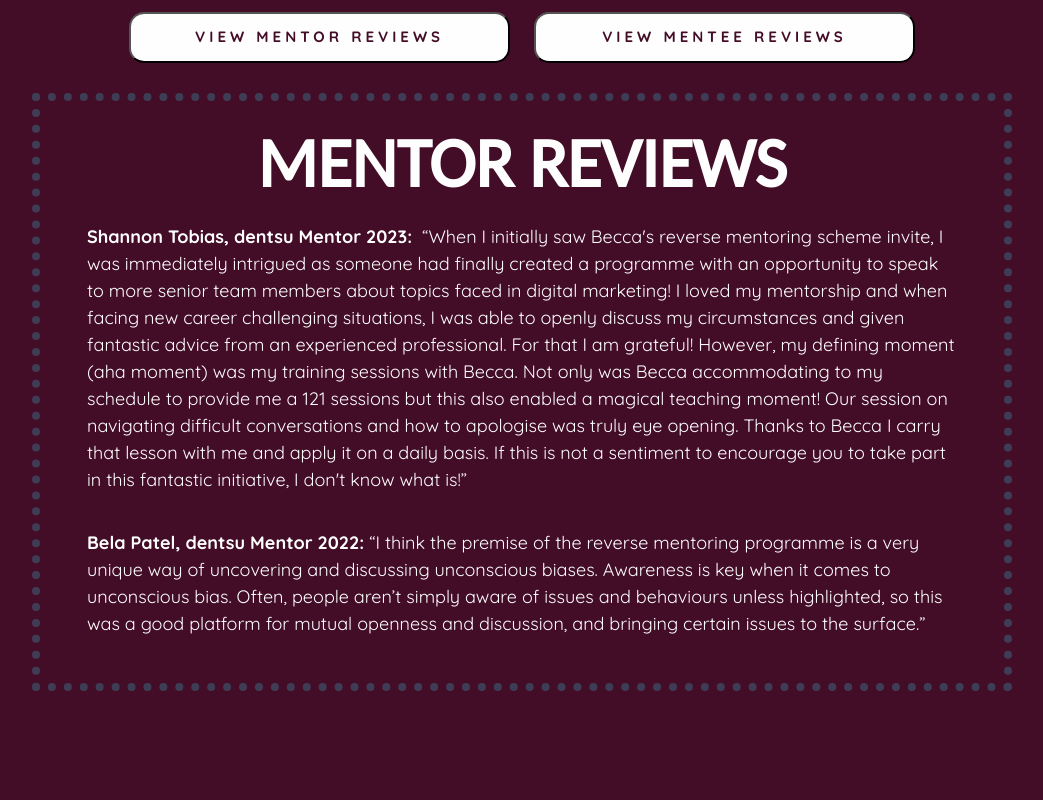
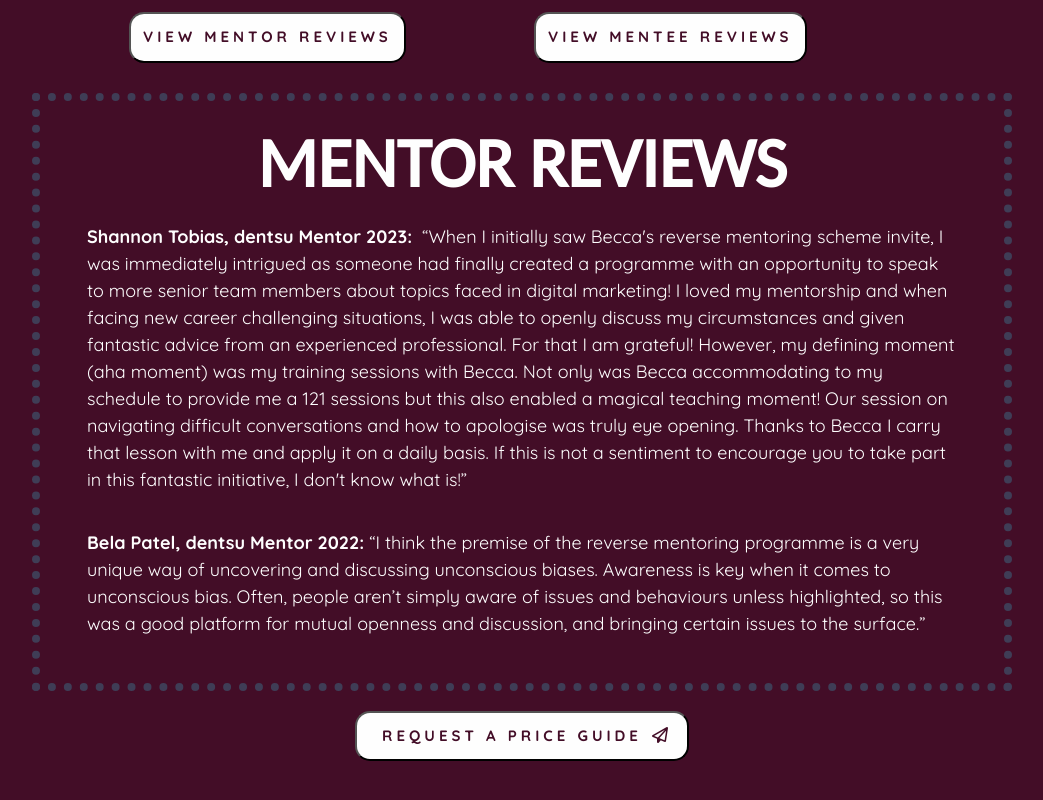
Before and after one commit to SkippyWalnuts/rev-mentoring-react, a React (Create React App) app: page / in a window 1280 px wide. Shown: the part 2595-3395 px from the top of the page, without its empty margins (118-1161 px from the left). Before the commit the page ends 3336 px from the top, so only its background shows below. Built offline with nearby package versions, Linux system fonts and the light colour scheme.

Commit message:
Added PriceGuide button

```diff
--- a/src/About.js
+++ b/src/About.js
@@ -1,5 +1,5 @@
 import React from "react";
-import AboutButton from "./AboutButton";
+import PriceGuide from "./PriceGuide";
 import "./About.css";
 
 export default function About() {
@@ -104,7 +104,7 @@ export default function About() {
     </div>
 </div>
 <span id="reviews"></span>
-<AboutButton />
+<PriceGuide />
 </div>
 
        );
--- a/src/AboutButton.css
+++ b/src/PriceGuide.css
@@ -1,14 +1,19 @@
-.AboutButton button {
+.PriceGuide {
+  padding: 0;
+}
+
+.PriceGuide button {
     display: block;
     margin: 20px auto 5px;
+
     padding: 10px 15px 12px 25px;
   }
 
-.AboutButton a {
+.PriceGuide a {
     color: var(--primary-color);
 }
 
-.AboutButton .price-guide-icon {
+.PriceGuide .price-guide-icon {
 font-size: 16px;
 padding-left: 10px;
 }
--- a/src/AboutButton.js
+++ b/src/PriceGuide.js
@@ -1,10 +1,10 @@
 import React from "react";
-import "./AboutButton.css";
+import "./PriceGuide.css";
 
-export default function AboutButton() {
+export default function PriceGuide() {
     return (
 
-    <div className="AboutButton">
+    <div className="PriceGuide">
 
       <button>
         <a href="mailto:becca.early@outlook.com?subject=A Better Understanding Price Guide Request"
--- a/src/Reviews.css
+++ b/src/Reviews.css
@@ -11,7 +11,6 @@
 
 .Reviews button {
     margin-bottom: 15px;
-    width: 100%;
 }
 
 @media (max-width: 700px) {
--- a/src/Reviews.js
+++ b/src/Reviews.js
@@ -1,4 +1,5 @@
 import React, { useState } from "react";
+import PriceGuide from "./PriceGuide";
 import ReviewsSection from "./ReviewsSection";
 import "./Reviews.css";
 
@@ -53,6 +54,9 @@ if (loaded) {
             </div>
             </div>
         <ReviewsSection title={section} />
+        <div className="row">
+        <PriceGuide />
+        </div>
         <span id="Reviews"></span>
         </div>
     );
--- a/src/ReviewsSection.js
+++ b/src/ReviewsSection.js
@@ -19,6 +19,7 @@ return (
 <ReviewsText contents={props.title}/>
     </div>
 </div>
+
         </div>
     )
 }
```
